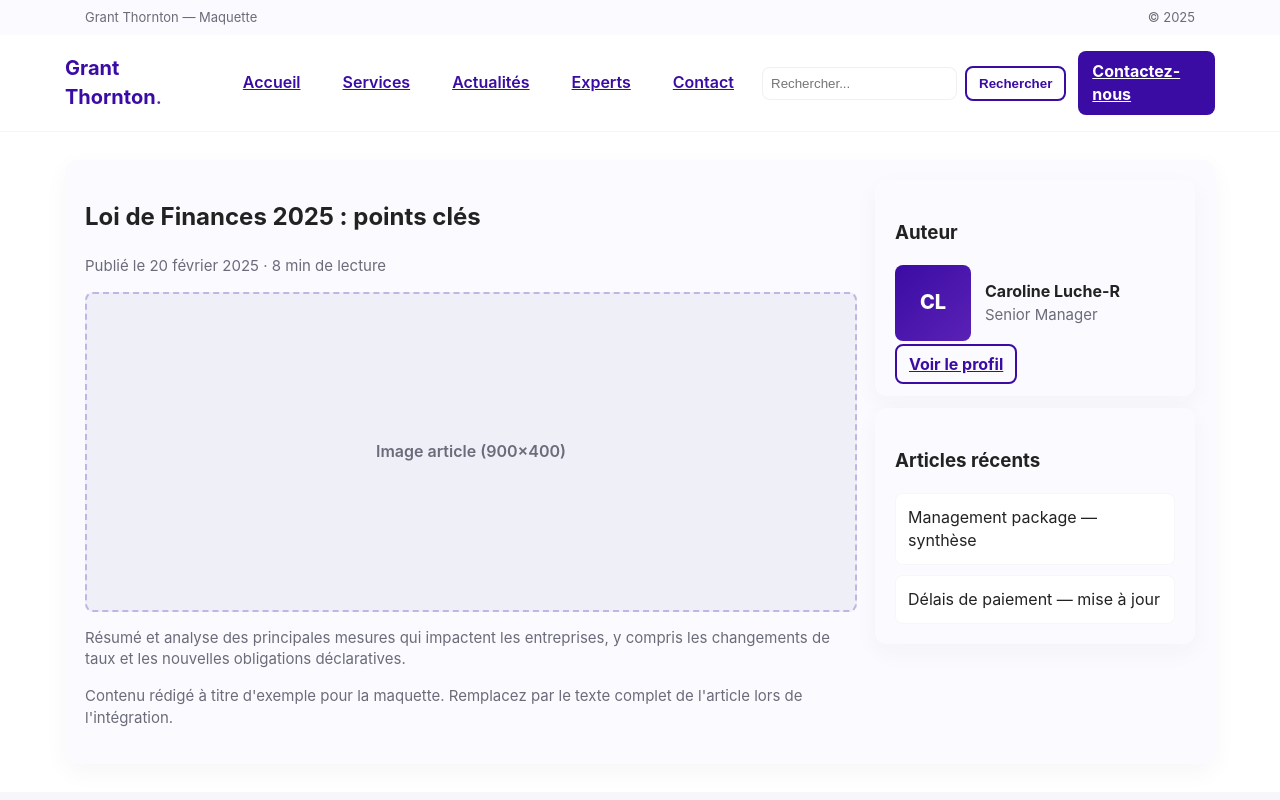
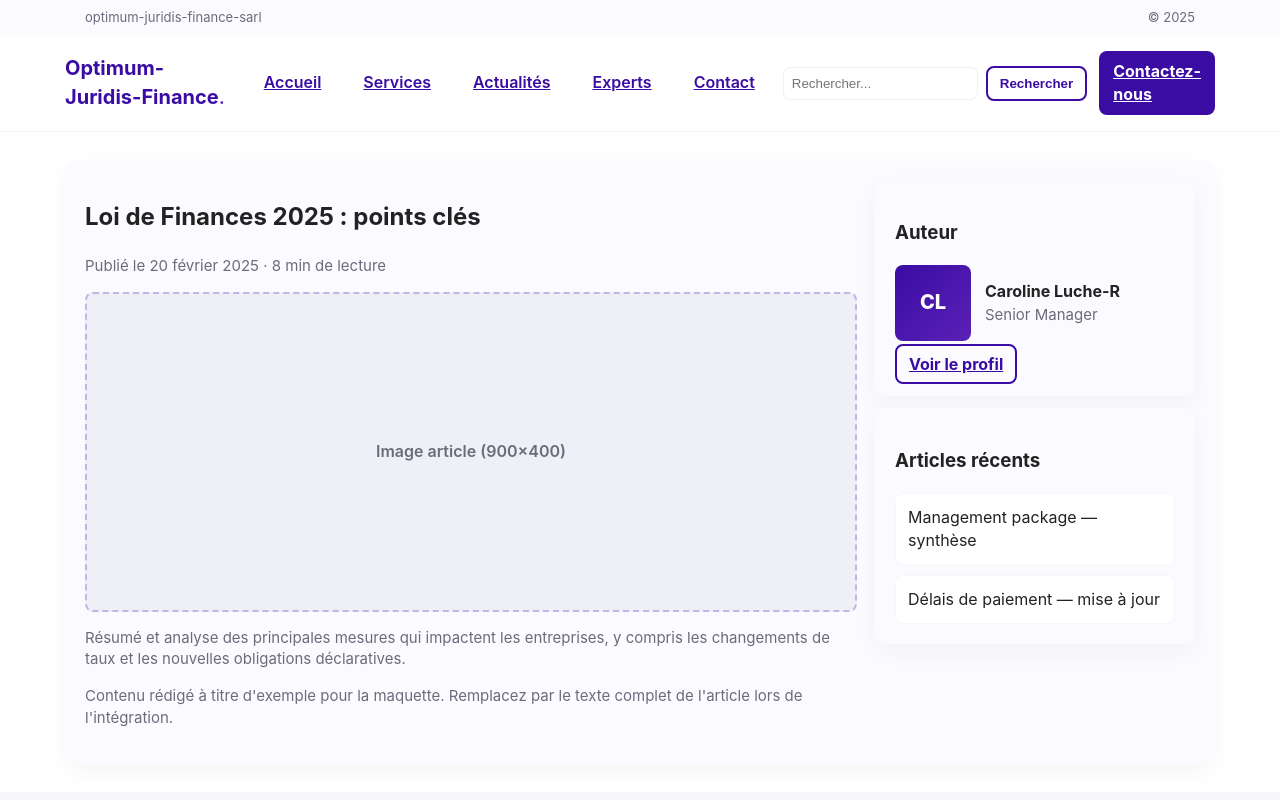
Before and after one commit to CEDX2X/OPTIMUMJURIDISFINANCE, a plain HTML site: page article.html in a window 1280 px wide. Shown: the top 800 px of the page. Drawn offline with Linux system fonts and the light colour scheme.

Commit message:
Ajustement 1

```diff
--- a/article.html
+++ b/article.html
@@ -7,11 +7,11 @@
 <link rel="stylesheet" href="assets/css/style.css">
 </head>
 <body>
-<div class="topbar"><div class="container" style="display:flex;justify-content:space-between;align-items:center"><div class="small">Grant Thornton — Maquette</div><div class="small">© <span id="year-top3"></span></div></div></div>
+<div class="topbar"><div class="container" style="display:flex;justify-content:space-between;align-items:center"><div class="small">optimum-juridis-finance-sarl</div><div class="small">© <span id="year-top3"></span></div></div></div>
 
 <header>
   <div class="container branding">
-    <div class="logo">Grant Thornton<span style="color:var(--violet-2);font-weight:500">.</span></div>
+    <div class="logo">Optimum-Juridis-Finance<span style="color:var(--violet-2);font-weight:500">.</span></div>
     <nav>
       <ul>
         <li><a href="index.html">Accueil</a></li>
```
